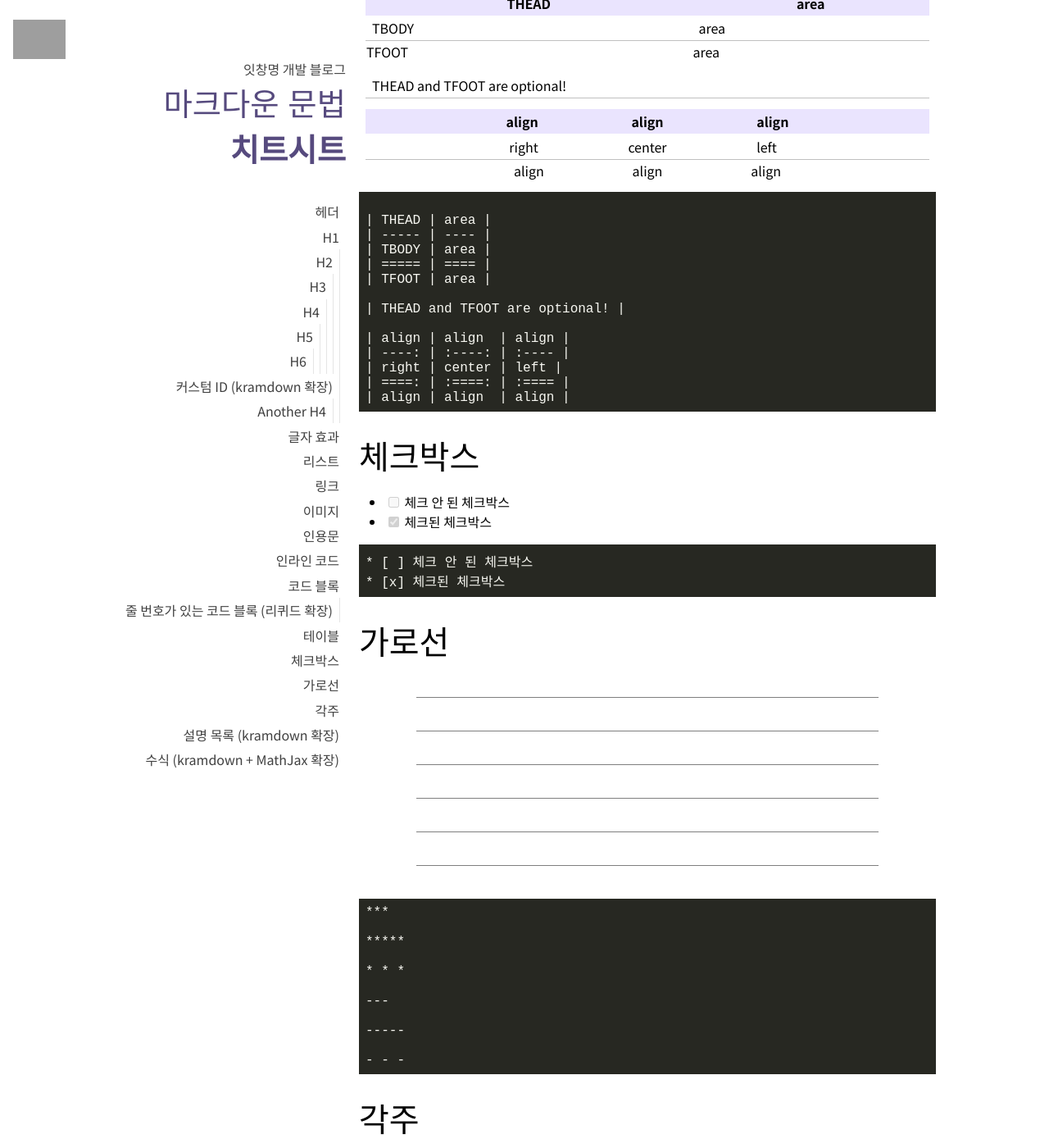
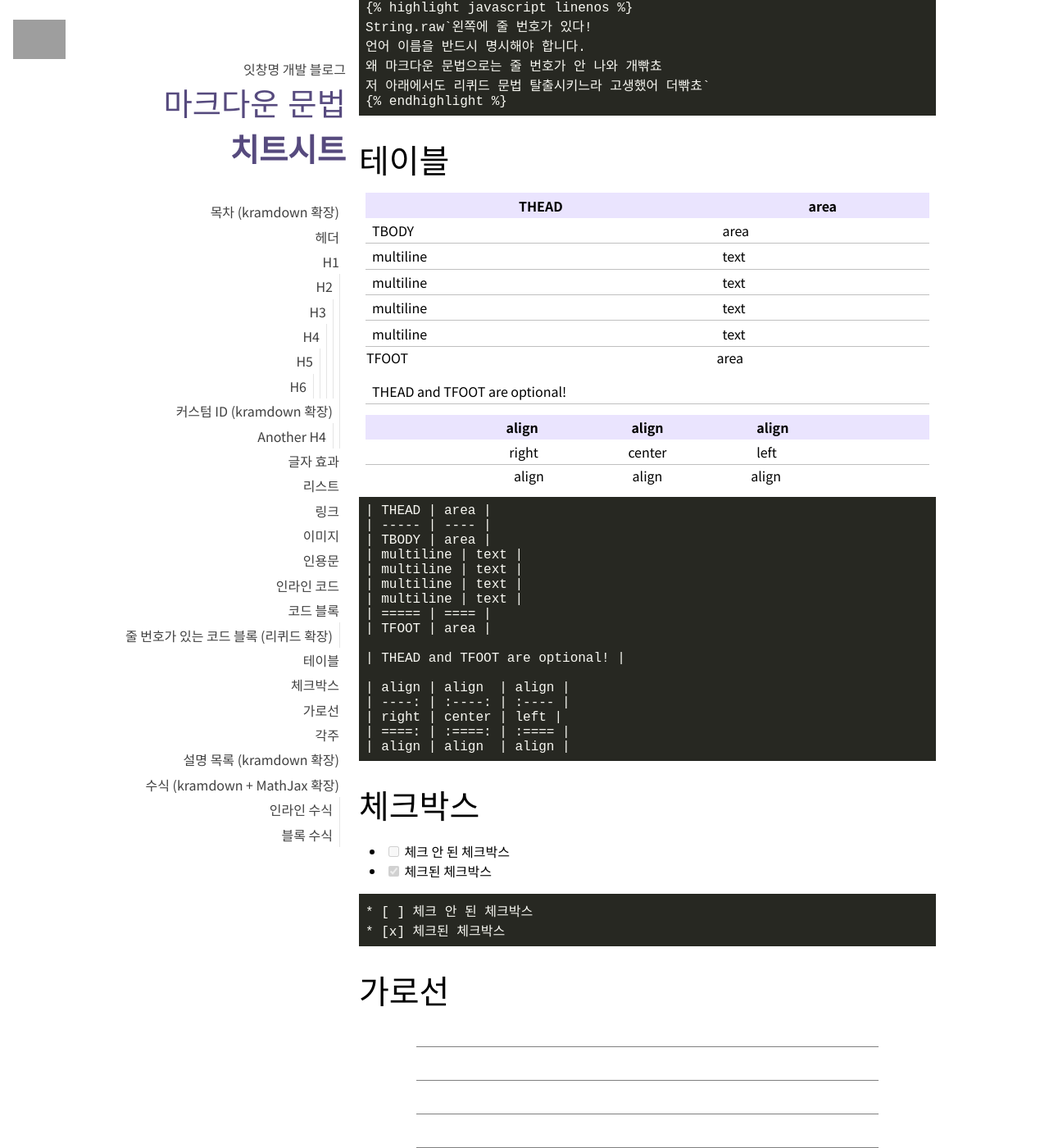
Before and after one commit to EatChangmyeong/EatChangmyeong.github.io, a Jekyll site: the page built from syntax.md, in a window 1280 px wide and 1400 px high, scrolled down 4874 px. Shown: the whole window at 82% size. Built offline with Jekyll 4.4.1, drawn with Linux system fonts in a browser that asks for light colours; some web fonts are replaced; formulas are drawn with MathJax 3; some of the changed text lies outside the part shown; grey boxes are pictures that could not be loaded.

Commit message:
Edit syntax.md

````diff
--- a/syntax.md
+++ b/syntax.md
@@ -5,8 +5,15 @@
 
 제가 기억을 못 할 것 같아서 쓰는 페이지입니다. 이 블로그 기준으로 작성되어 있으니 참고할 때 주의해주세요!
 
-1. a
+# 목차 (kramdown 확장)
+
+1. 제물로 바쳐질 ol
 {:toc}
+
+```
+1. 제물로 바쳐질 ol
+{:toc}
+```
 
 # 헤더
 
@@ -177,6 +184,10 @@
 | THEAD | area |
 | ----- | ---- |
 | TBODY | area |
+| multiline | text |
+| multiline | text |
+| multiline | text |
+| multiline | text |
 | ===== | ==== |
 | TFOOT | area |
 
@@ -189,10 +200,13 @@
 | align | align  | align |
 
 ```
-
 | THEAD | area |
 | ----- | ---- |
 | TBODY | area |
+| multiline | text |
+| multiline | text |
+| multiline | text |
+| multiline | text |
 | ===== | ==== |
 | TFOOT | area |
 
@@ -285,12 +299,29 @@
 
 # 수식 (kramdown + MathJax 확장)
 
-LaTeX 문법을 씁니다. 인라인 수식 $$e^{\pi i} + 1 = 0$$
+## 인라인 수식
+
+$ 두 개로 감싸서 수식을 표시합니다. $$\sum_{i=0}^n i^2 = \frac{n(n+1)(2n+1)}{6}$$
+
+↓ 강제 인라인 수식
+
+\$$\sum_{i=0}^n i^2 = \frac{n(n+1)(2n+1)}{6}$$
+
+```
+$ 두 개로 감싸서 수식을 표시합니다. $$\sum_{i=0}^n i^2 = \frac{n(n+1)(2n+1)}{6}$$
+
+↓ 강제 인라인 수식
+
+\$$\sum_{i=0}^n i^2 = \frac{n(n+1)(2n+1)}{6}$$
+```
+
+## 블록 수식
+별도의 줄에 작성해야 합니다.
 
 $$\sum_{i=0}^n i^2 = \frac{n(n+1)(2n+1)}{6}$$
 
 ```
-LaTeX 문법을 씁니다. 인라인 수식 $$e^{\pi i} + 1 = 0$$
+별도의 줄에 작성해야 합니다.
 
 $$\sum_{i=0}^n i^2 = \frac{n(n+1)(2n+1)}{6}$$
 ```
````
